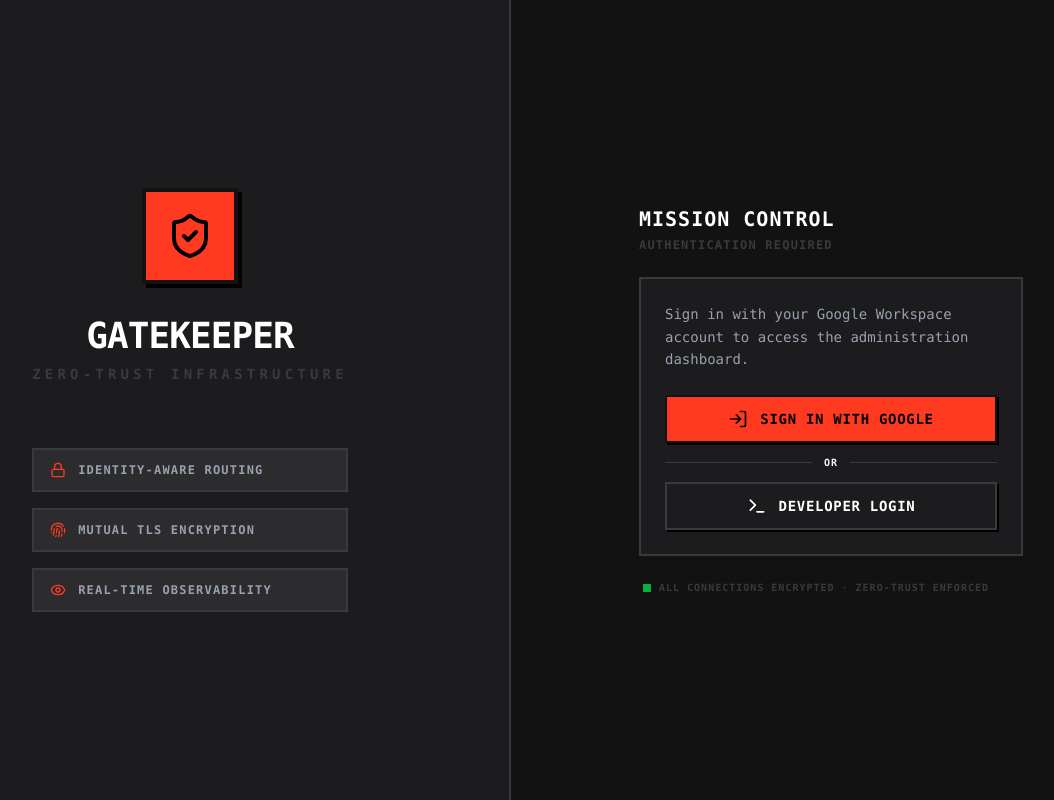
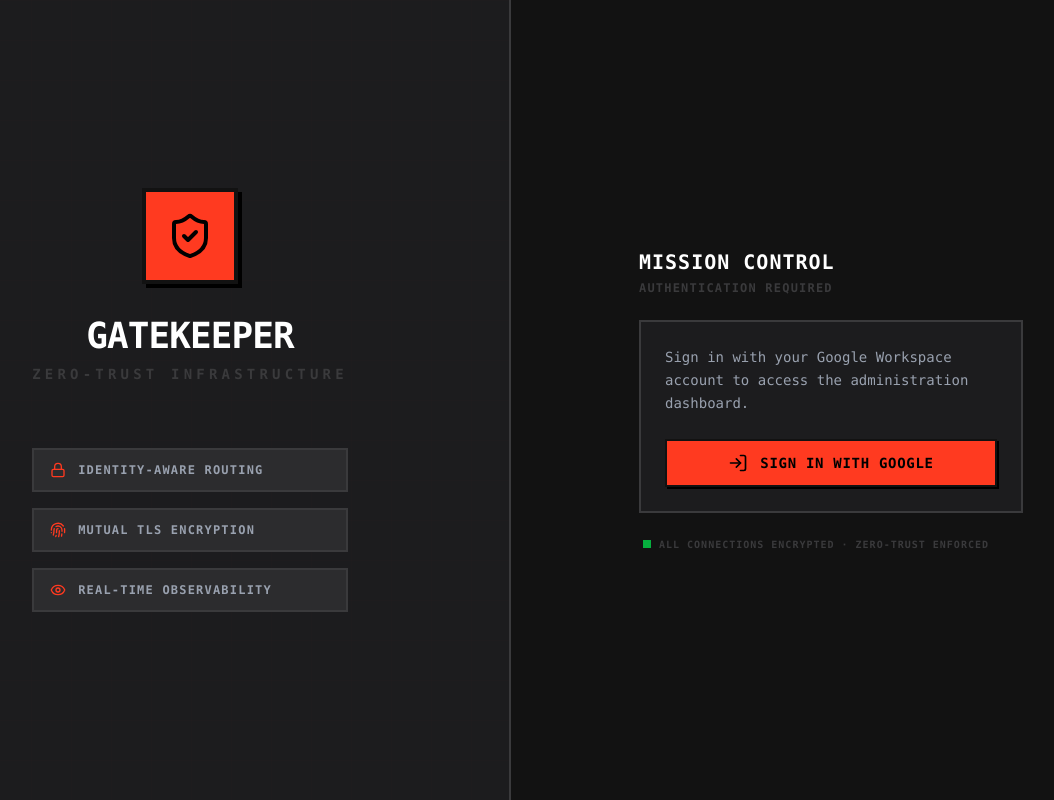
Before and after one commit to noob-master-cell/Gatekeeper, a React (Vite) app in the folder gatekeeper-dashboard/: page / in a window 1280 px wide. Shown: the whole page, without its empty margins (129-1183 px from the left). Built offline with nearby package versions, Linux system fonts and the light colour scheme; no server answers.

Commit message:
refactor: remove developer login UI and update auth error handling for missing Google credentials

```diff
--- a/gatekeeper-dashboard/src/components/ui/LoginScreen.tsx
+++ b/gatekeeper-dashboard/src/components/ui/LoginScreen.tsx
@@ -1,13 +1,9 @@
-import { ShieldCheck, LogIn, Lock, Fingerprint, Eye, Terminal } from 'lucide-react';
+import { ShieldCheck, LogIn, Lock, Fingerprint, Eye } from 'lucide-react';
 import { Button } from './Button';
 
 export function LoginScreen() {
     const handleLogin = () => {
         window.location.href = '/login';
-    };
-
-    const handleDevLogin = () => {
-        window.location.href = '/auth/dev-login';
     };
 
     return (
@@ -78,22 +74,6 @@ export function LoginScreen() {
                                 <LogIn className="h-5 w-5" />
                                 Sign In with Google
                             </Button>
-
-                            <div className="flex items-center gap-3 mt-3">
-                                <div className="flex-1 h-px bg-surface-700" />
-                                <span className="text-[10px] font-bold uppercase tracking-widest text-surface-600">or</span>
-                                <div className="flex-1 h-px bg-surface-700" />
-                            </div>
-
-                            <Button
-                                variant="outline"
-                                size="lg"
-                                className="w-full gap-3 text-sm mt-3"
-                                onClick={handleDevLogin}
-                            >
-                                <Terminal className="h-5 w-5" />
-                                Developer Login
-                            </Button>
                         </div>
 
                         <div className="flex items-center gap-2 px-1">
```
Also changed, not shown: 1 other file (tests, documents, lock files or other folders).
